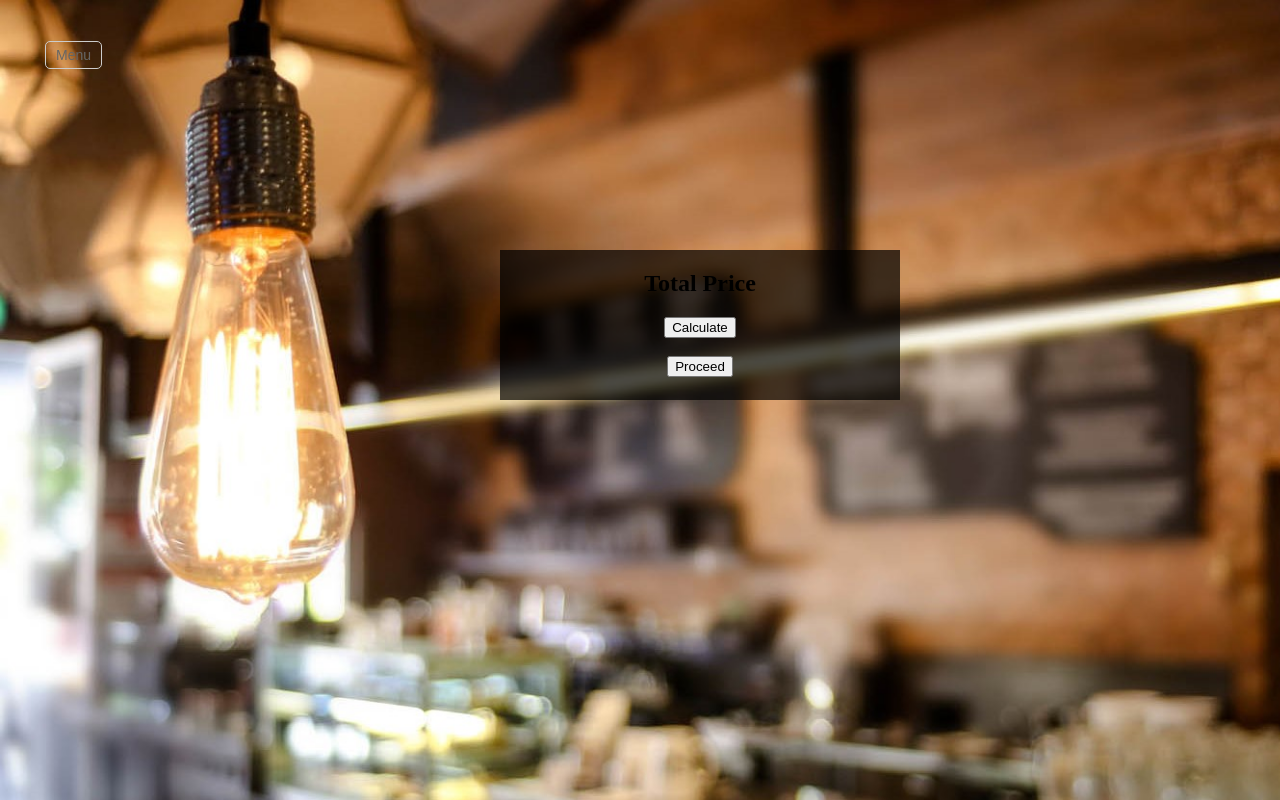
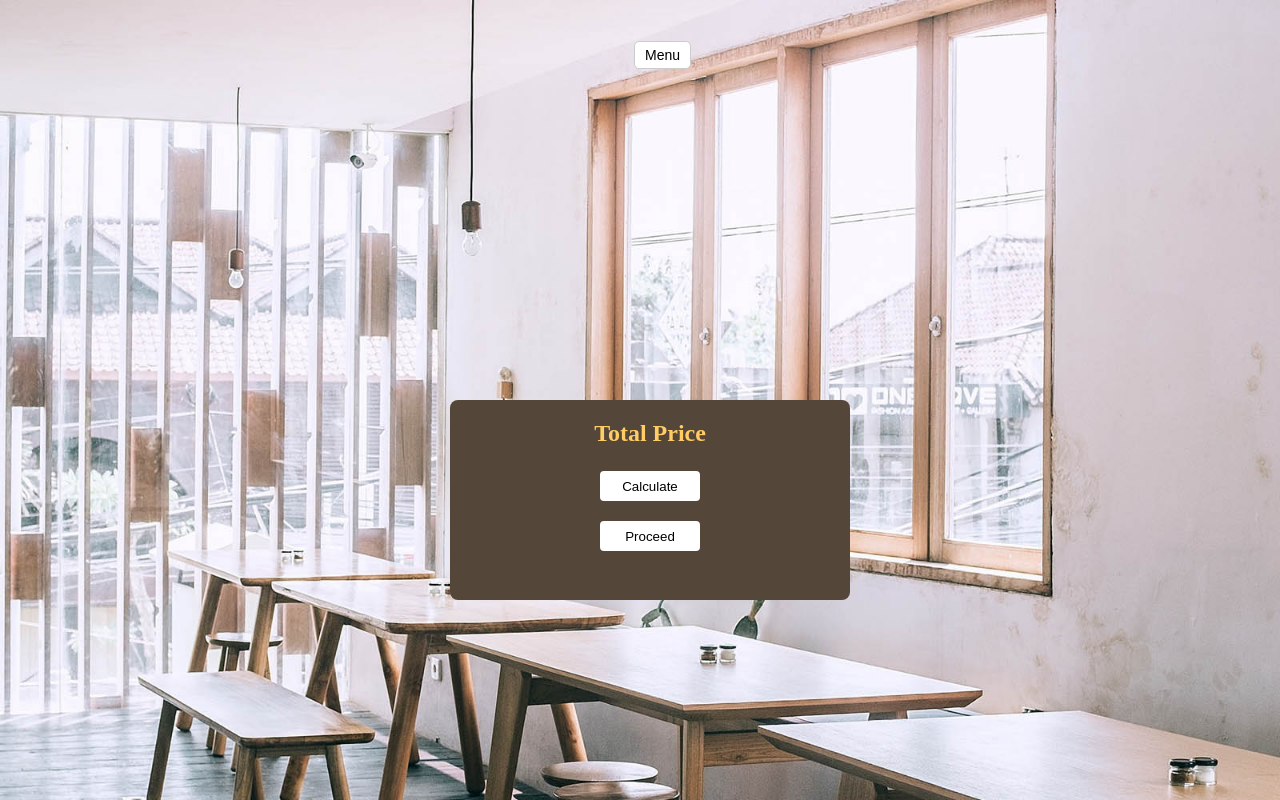
Before and after one commit to Varuun06/Software-Development-Project, a Flask app: page /menu_page in a window 1280 px wide. Run offline with Flask 3, Linux system fonts and the light colour scheme.

Commit message:
Update menu.html
css added

```diff
--- a/templates/menu.html
+++ b/templates/menu.html
@@ -8,25 +8,38 @@
         body {
             margin: 0;
             padding: 0;
-            background-image: url("{{ url_for('static', filename='background_image.jpg') }}");
+            background-image: url("{{ url_for('static', filename='rest.jpg') }}");
             background-size: cover;
             background-repeat: no-repeat;
             background-attachment: fixed;
         }
 
         .container1 {
-            background-color: rgba(0, 0, 0, 0.7);
+            background-color: rgb(84, 70, 57);
             width: 400px;
-            height: 150px;
+            height: 200px;
             position: absolute;
-            top: 250px;
-            left: 500px;
+            top: 400px;
+            left: 450px;
             border: 20px;
+            border-radius: 8px;
+        }
+        h2 {
+            text-align: center;
+            font-family: 'Playfair Display', serif;
+            margin-bottom: 1.5rem;
+            color: rgb(255, 204, 102);
+        }
+        p{
+            text-align: center;
+            font-family: 'Playfair Display', serif;
+            margin-bottom: 1.5rem;
+            color: white;
+
         }
 
         .tree ul {
             padding-top: 20px;
-            position: relative;
             transition: all 0.5s;
             -webkit-transition: all 0.5s;
             -moz-transition: all 0.5s;
@@ -36,9 +49,12 @@
         .tree > ul {
             display: block;
         }
+        .tree li ul li ul li {
+            display: inline-block;
+            margin-right: 10px;
+        }
 
         .tree li {
-            text-align: left;
             list-style-type: none;
             position: relative;
             padding: 5px 0 0 5px;
@@ -51,7 +67,8 @@
             border: 1px solid #ccc;
             padding: 5px 10px;
             text-decoration: none;
-            color: #666;
+            color: black;
+            background: white;
             font-family: Arial, Verdana, Tahoma;
             font-size: 14px;
             display: inline-block;
@@ -63,11 +80,28 @@
             -moz-transition: all 0.5s;
             cursor: pointer;
         }
+        .button1{
+            background-color: white;
+            color: black;
+            padding: 0.5rem 1rem;
+            border: none;
+            border-radius: 4px;
+            cursor: pointer;
+            display: block;
+            margin: auto;
+            transition: background-color 0.3s;
+            height: 30px;
+            width: 100px;
+            margin-top: 20px;
+        }
+        .button1:hover {
+            background-color: rgb(228, 174, 65);
+        }
 
         .tree li a:hover {
-            background: #c8e4f8;
+            background: rgb(255, 204, 102);
             color: #000;
-            border: 1px solid #94a0b4;
+            border: 1px solid;
         }
     </style>
 </head>
@@ -75,9 +109,11 @@
     <div class="tree">
         <ul>
             <li>
+                <center>
                 <a href="#" onclick="toggleVisibility(event)">Menu</a>
                 <ul>
                     <li>
+                        <center>
                         <a href="#" onclick="toggleVisibility(event)">Indian</a>
                         <ul>
                             <li>
@@ -100,6 +136,7 @@
                         </ul>
                     </li>
                     <li>
+                        <center>
                         <a href="#" onclick="toggleVisibility(event)">International</a>
                         <ul>
                             <li>
@@ -120,18 +157,20 @@
                                 </ul>
                             </li>
                         </ul>
+                        </center>
+                    </center>
                     </li>
                 </ul>
             </li>
         </ul>
+    </center>
         <div class="container1">
             <center>
                 <h2>Total Price</h2>
                 <p id="price-el"></p>
-                <button id="button-el">Calculate</button>
-                <br><br>
+                <button class="button1" id="button-el">Calculate</button>
                 <form action="{{ url_for('reservation_successful') }}" method="get">
-                    <button type="submit">Proceed</button>
+                    <button class ="button1" type="submit">Proceed</button>
                 </form>
             </center>
         </div>
```
